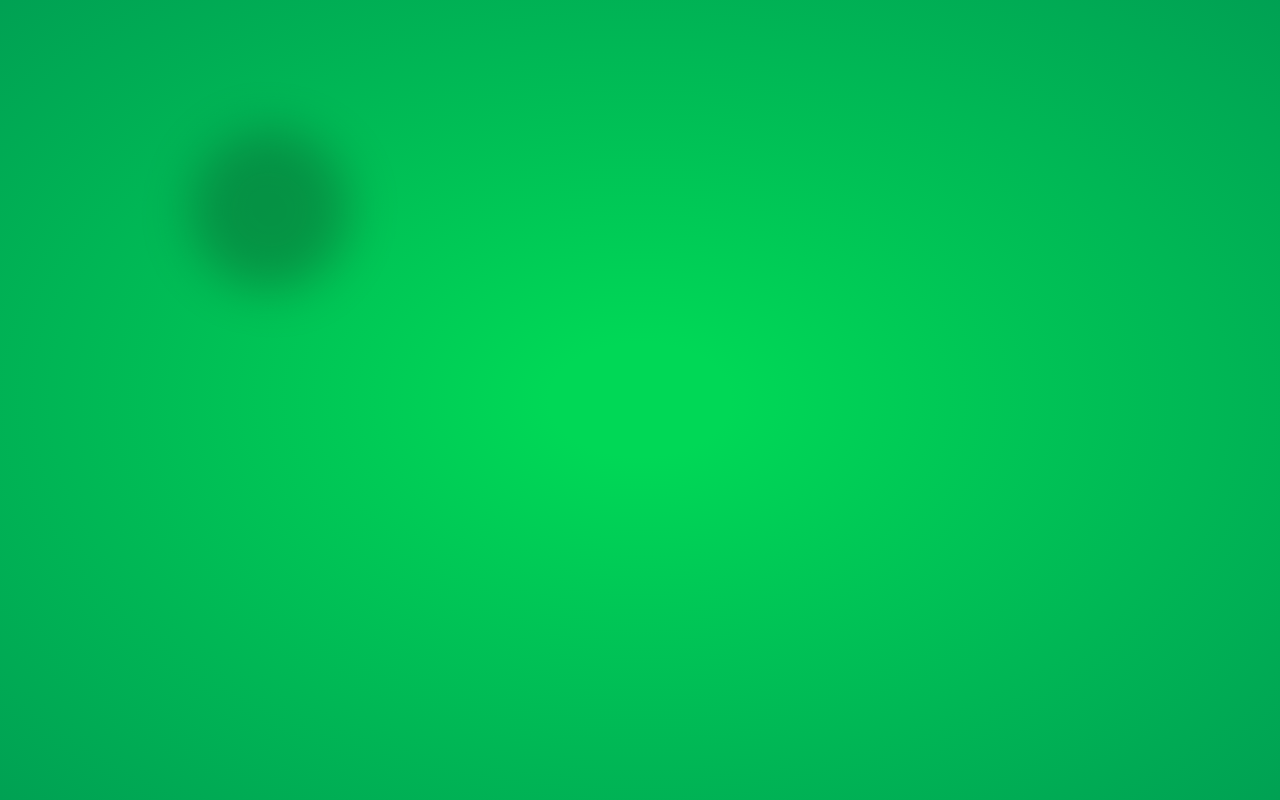
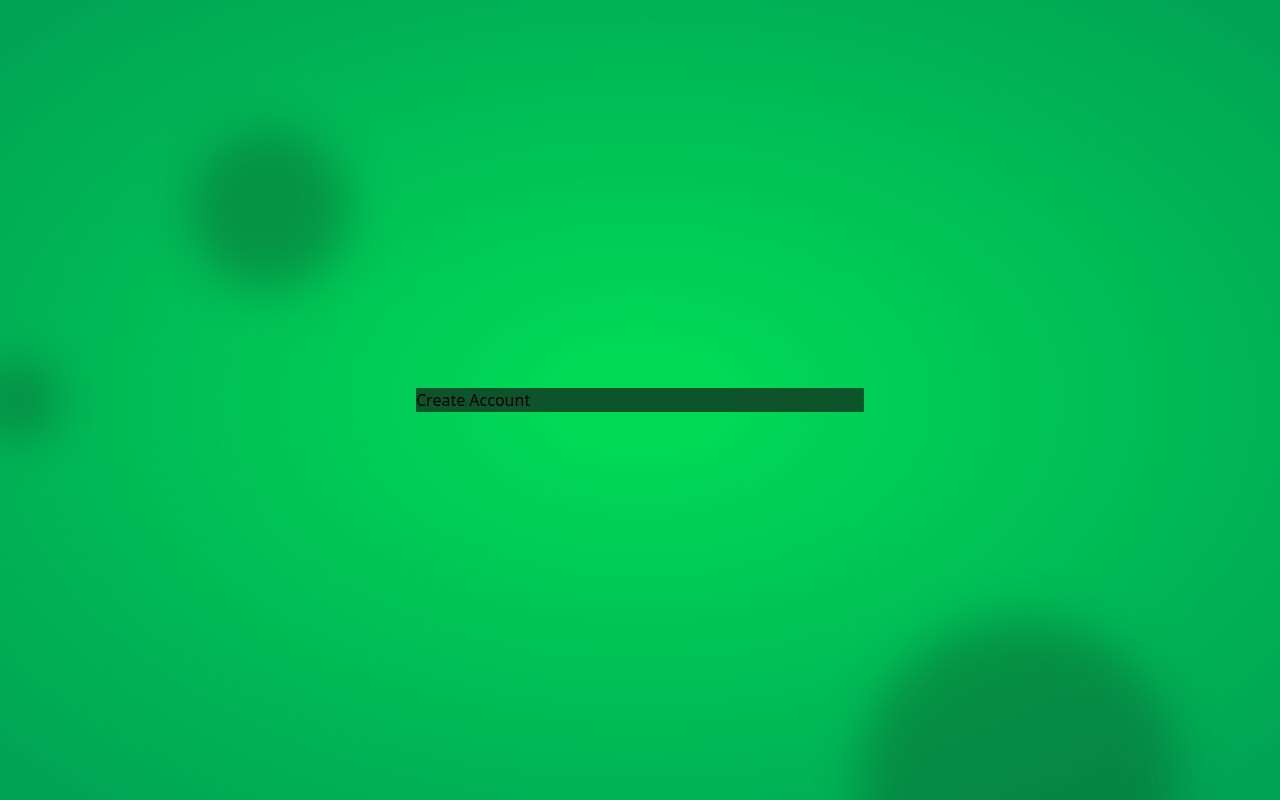
Before and after one commit to Mdyeachen/01.-Authontication, a React (Vite) app in the folder client/: page /singup in a window 1280 px wide. Shown: the top 800 px of the page. Built offline with nearby package versions, Linux system fonts and the light colour scheme.

Commit message:
add react router

```diff
--- a/client/package.json
+++ b/client/package.json
@@ -14,6 +14,7 @@
     "framer-motion": "^12.23.24",
     "react": "^19.1.1",
     "react-dom": "^19.1.1",
+    "react-router-dom": "^7.9.4",
     "tailwindcss": "^4.1.16"
   },
   "devDependencies": {
--- a/client/src/App.jsx
+++ b/client/src/App.jsx
@@ -1,12 +1,27 @@
 import React from "react";
-import AuthLayout from "./Auth/layout";
+import {
+  RouterProvider,
+  createBrowserRouter,
+  createRoutesFromElements,
+  Route,
+} from "react-router-dom";
+
+import AuthLayout from "./layout/authLayout";
+import Signup from "./pages/signup";
+
+const router = createBrowserRouter(
+  createRoutesFromElements(
+    <>
+      <Route path="/" element={<h2>Home Page</h2>} />
+      <Route element={<AuthLayout />}>
+        <Route path="/singup" element={<Signup />} />
+      </Route>
+    </>
+  )
+);
 
 const App = () => {
-  return (
-    <>
-      <AuthLayout />
-    </>
-  );
+  return <RouterProvider router={router} />;
 };
 
 export default App;
--- a/client/src/Auth/layout.jsx
+++ b/client/src/layout/authLayout.jsx
@@ -1,5 +1,6 @@
 import React from "react";
-import RoundShape from "./utils/RoundShape";
+import { Outlet } from "react-router-dom";
+import RoundShape from "../utils/RoundShape";
 
 const AuthLayout = () => {
   return (
@@ -11,7 +12,7 @@ const AuthLayout = () => {
           delay="0"
         />
 
-        {/* <RoundShape
+        <RoundShape
           size="h-[5rem] w-[5rem]"
           position="top-50% -left-5"
           delay="20"
@@ -21,7 +22,9 @@ const AuthLayout = () => {
           size="h-[20rem] w-[20rem]"
           position="bottom-40 right-100"
           delay="0"
-        /> */}
+        />
+
+        <Outlet />
       </div>
     </>
   );
--- /dev/null
+++ b/client/src/pages/signup.jsx
@@ -0,0 +1,13 @@
+import React from "react";
+
+const Signup = () => {
+  return (
+    <>
+      <div className="bg-green-900 blur-20 max-w-md w-full">
+        <h2>Create Account</h2>
+      </div>
+    </>
+  );
+};
+
+export default Signup;
--- a/client/vite.config.js
+++ b/client/vite.config.js
@@ -12,4 +12,8 @@ export default defineConfig({
     }),
     tailwindcss(),
   ],
+  server: {
+    port: 3000,
+    open: true,
+  },
 });
```
Also changed, not shown: client/src/utils/RoundShape.jsx (renamed from client/src/Auth/utils/RoundShape.jsx), 1 other file (tests, documents, lock files or other folders).
